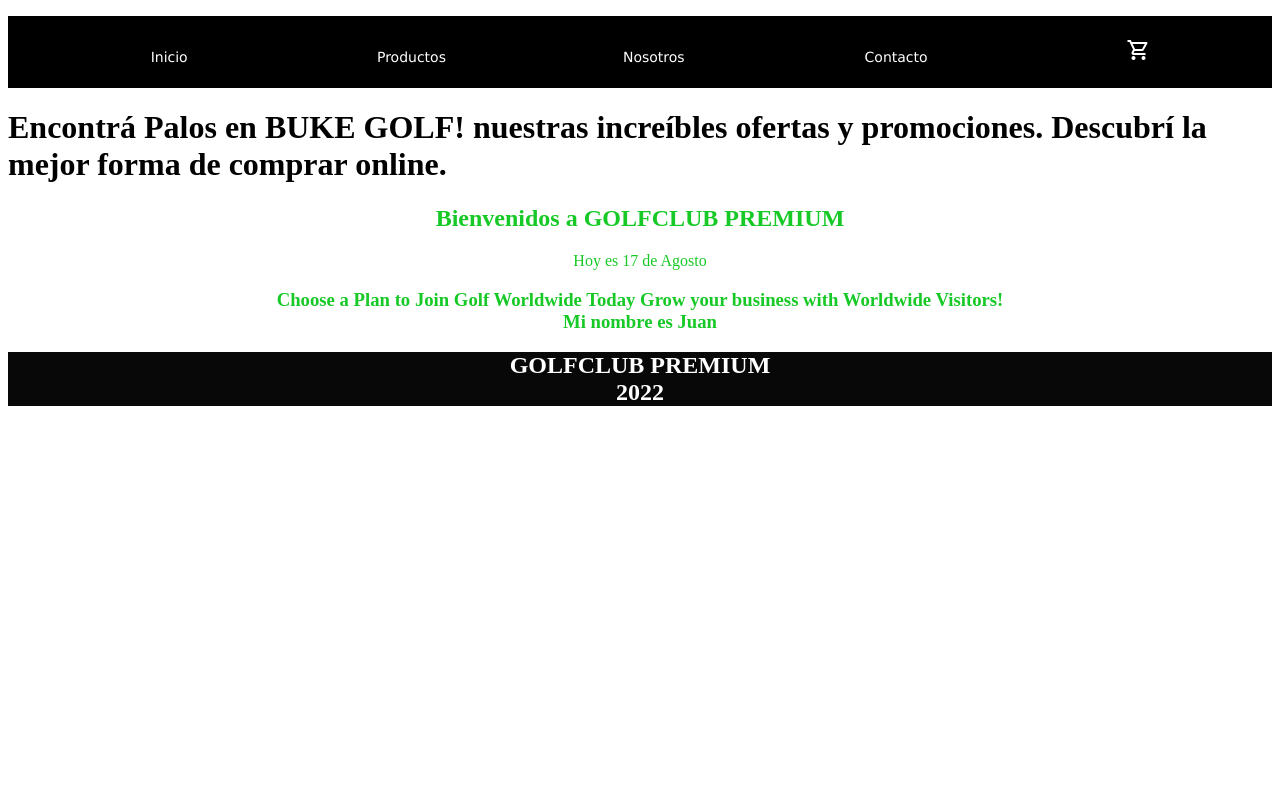
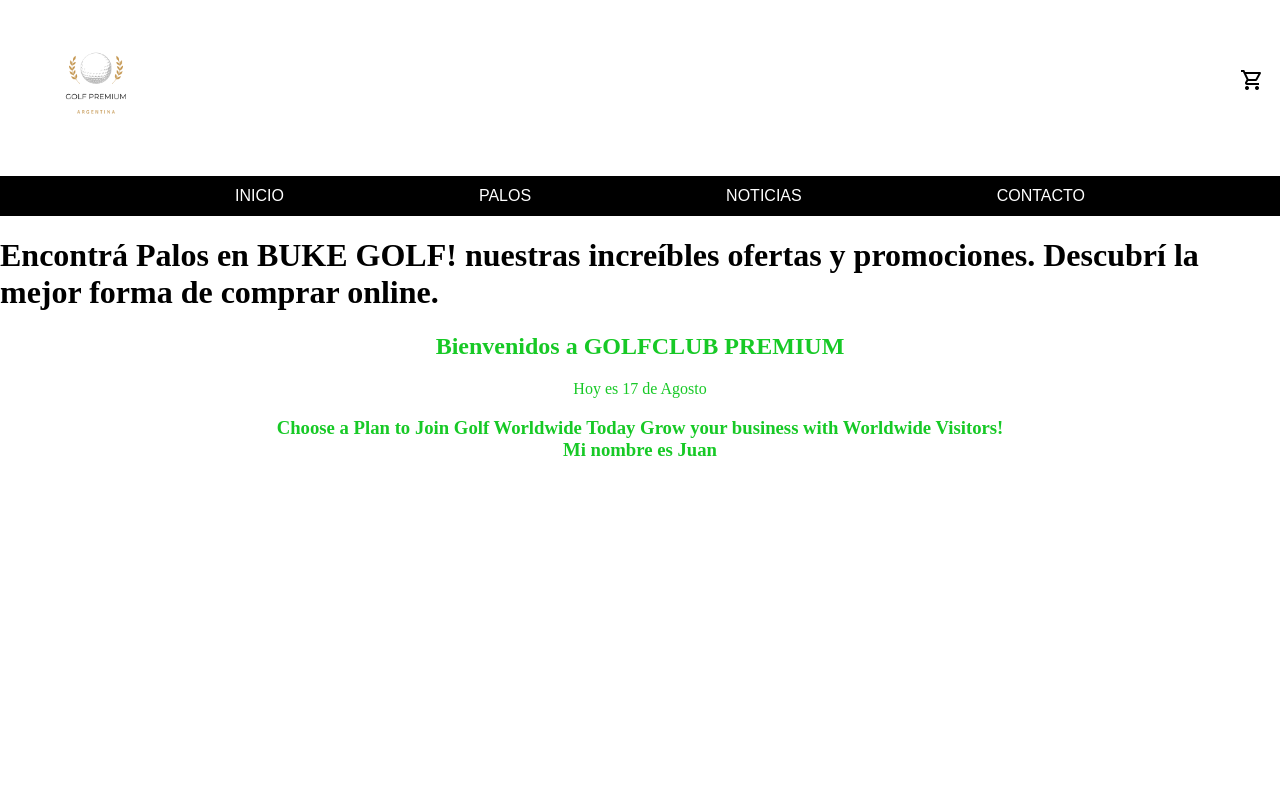
Before and after one commit to JuanVigliocco/ecommerce, a React (Create React App) app: page / in a window 1280 px wide. Shown: the top 800 px of the page. Built offline with nearby package versions, Linux system fonts and the light colour scheme.

Commit message:
Arreglos

```diff
--- a/src/components/Footer/footer.module.css
+++ b/src/components/Footer/footer.module.css
@@ -2,4 +2,10 @@
     background-color: rgb(8, 8, 8);
     color:white;
     text-align: center;
+    padding:0;
+    margin:0;
 }
+.h2{
+    padding: 0;
+    margin:0;
+}
--- a/src/components/Footer/footerweb.jsx
+++ b/src/components/Footer/footerweb.jsx
@@ -1,10 +1,9 @@
-import NavBar from '../Nav/NavBar';
 import estilos from './footer.module.css';
 
 const Footer = () => {
     return (
         <footer className={estilos.footer}>
-            <h2>GOLFCLUB PREMIUM <br/> 2022</h2>
+            <h2 className={estilos.h2}>GOLFCLUB PREMIUM <br/> 2022</h2>
         </footer>
     );
 };
--- a/src/components/Header/Header.jsx
+++ b/src/components/Header/Header.jsx
@@ -1,8 +1,14 @@
 import NavBar from '../Nav/NavBar';
 import estilos from './header.module.css';
+import logo from '../../assets/img/logopng.png'
+import CartWidget from '../Nav/CartWidget'
 const Header = () => {
     return (
         <header className={estilos.header}>
+			<div className={estilos.barraSuperior}>
+				<img src={logo} className={estilos.imgLogo} alt='golf premium'></img>
+				<CartWidget />
+			</div>
             <NavBar/>
         </header>
     );
--- a/src/components/Header/header.module.css
+++ b/src/components/Header/header.module.css
@@ -1,6 +1,12 @@
-.header{
-    background-color: rgb(0, 0, 0);
-    color:white;
-    padding: 0;
-    margin: 0;
+.imgLogo {
+	height: 10rem;
+	width: 10rem;
 }
+
+.barraSuperior {
+	padding: 0 1rem 0 1rem;
+	display: flex;
+	flex-direction: row;
+	justify-content: space-between;
+	background-image: white;
+}
--- a/src/components/Main/main.module.css
+++ b/src/components/Main/main.module.css
@@ -1,4 +1,5 @@
 .main{
     color: rgb(23, 201, 38);
     text-align: center;
+    height: 100vh;
 }
--- a/src/components/Nav/CartWidget.js
+++ b/src/components/Nav/CartWidget.js
@@ -1,8 +1,11 @@
-
-
+import estilos from './CartWidget.module.css';
 const CartWidget = () =>{
     return(
+        <>
+        <div className={estilos.cartWidget}>
         <span className="material-symbols-outlined">shopping_cart</span>
+        </div>
+        </>
     );
 };
 
--- /dev/null
+++ b/src/components/Nav/CartWidget.module.css
@@ -0,0 +1,4 @@
+.cartWidget {
+	display: flex;
+	align-items: center;
+}
--- a/src/components/Nav/NavBar.jsx
+++ b/src/components/Nav/NavBar.jsx
@@ -1,30 +1,32 @@
-import React from 'react'
 import estilos from './navbar.module.css';
-import CartWidget from './CartWidget';
 
 const NavBar = () => {
 	return (
-        <nav className= {estilos.nav}>
-            <ul>
+		<nav className={estilos.navigator}>
+			<ul className={estilos.menu}>
 				<li>
-                    <a href='https://google.com'>Inicio</a>
+					<a href='www.google.com'>
+						INICIO
+					</a>
 				</li>
 				<li>
-                    <a href='https://google.com'>Productos</a>
+					<a href='www.google.com'>
+						PALOS
+					</a>
 				</li>
 				<li>
-                    <a href='https://google.com'>Nosotros</a>
+					<a href='www.google.com'>
+						NOTICIAS
+					</a>
 				</li>
 				<li>
-                    <a href='https://google.com'>Contacto</a>
-                </li>
-                <li>
-                <p><CartWidget /></p>
+					<a href='www.google.com'>
+						CONTACTO
+					</a>
 				</li>
 			</ul>
-
 	</nav>
-    );
-};
+	)
+}
 
 export default NavBar;
--- a/src/components/Nav/cart.css
+++ b/src/components/Nav/cart.css
@@ -5,6 +5,3 @@
     'GRAD' 0,
     'opsz' 48,
 }
-.padding{
-    padding-top: 10px;
-}
--- a/src/components/Nav/navbar.module.css
+++ b/src/components/Nav/navbar.module.css
@@ -1,18 +1,19 @@
-.nav a{
-    text-decoration:none;
-    color:inherit;
-    font-size:14px;
-    font-family: Verdana, Geneva, Tahoma, sans-serif;
-    }
-    nav li{
-    display:inline-block;
-    width:18%;
-    padding:5px 10px;
-    background-color:#000;
-    border:1px solid #000;
-    text-align:center;
-    color:#fff;
-    }
-    nav li:hover{
-    color:rgb(227, 137, 12);
-    }
+.menu {
+	display: flex;
+	list-style-type: none;
+	justify-content: space-evenly;
+	height: 2.5rem;
+	align-items: center;
+}
+
+.menu a {
+	text-decoration: none;
+	color: #ffffff;
+    font-family: Arial, Helvetica, sans-serif;
+}
+a:hover {
+    color: rgb(177, 121, 9);
+  }
+.navigator {
+	background-color: black;
+}
--- /dev/null
+++ b/src/index.css
@@ -0,0 +1,8 @@
+body {
+    padding: 0;
+    margin: 0;
+}
+footer{
+    padding: 0;
+    margin:0;
+}
--- a/src/index.js
+++ b/src/index.js
@@ -1,6 +1,7 @@
 import React from 'react';
 import ReactDOM from 'react-dom/client';
 import App from './App';
+import './index.css';
 
 
 
```
Also changed, not shown: src/assets/img/logo.jpg (added), src/assets/img/logopng.png (added). Lines whose indentation alone changed are shown as unchanged.
